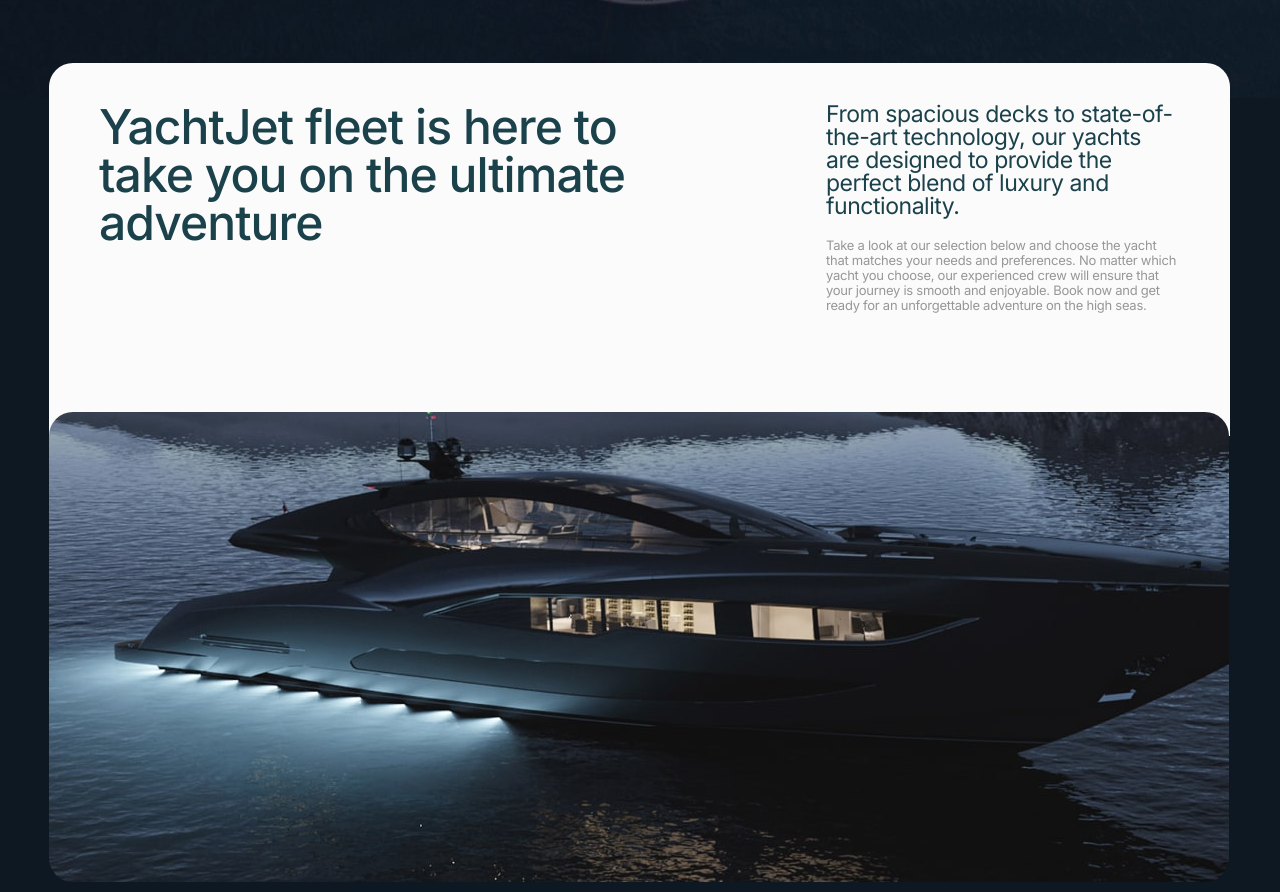
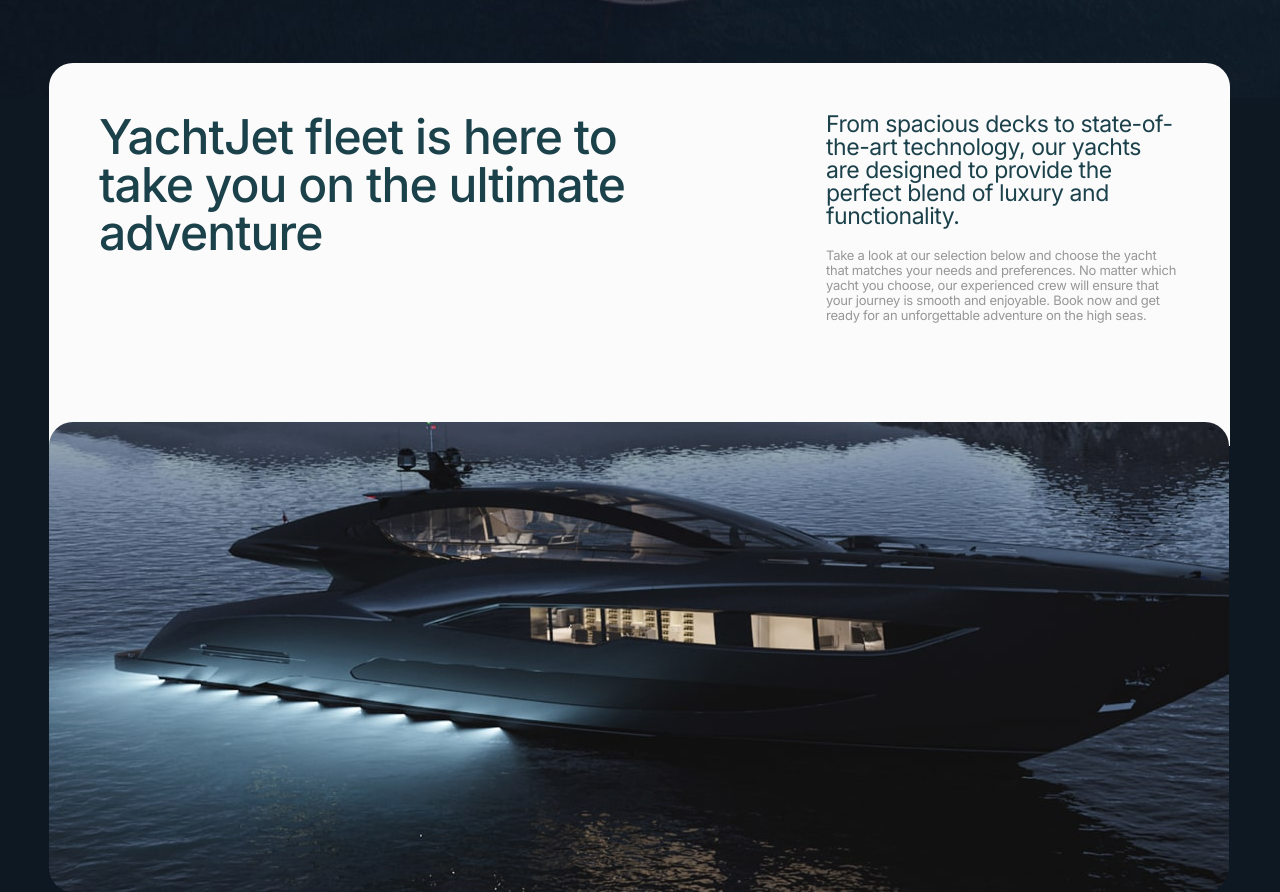
Before and after one commit to GoitStudentsWorks/110_html-css_AnnnaOs, a website built with Vite: page src/index.html in a window 1280 px wide. Shown: the part 681-1573 px from the top of the page. Built offline with nearby package versions, Linux system fonts and the light colour scheme; files whose address does not match are found by name.

Commit message:
corect paddings

```diff
--- a/src/css/about-us.css
+++ b/src/css/about-us.css
@@ -1,11 +1,11 @@
 .about-us {
   margin-top: -59px;
-  padding-bottom: 164px;
+  padding-bottom: 180px;
 }
 
 .about-us-container {
   height: 675px;
-  padding-top: 40px;
+  /* padding-top: 40px; */
 }
 .about-us-text-content {
   padding-left: 20px;
@@ -51,14 +51,15 @@
 @media screen and (min-width: 768px) {
   .about-us {
     margin-top: -64px;
-    padding-bottom: 375px;
+    padding-bottom: 390px;
   }
   .about-us-container {
-    padding-top: 50px;
+    /* padding-top: 50px; */
   }
   .about-us-text-content {
     padding-left: 0;
     padding-right: 0;
+    padding-top: 50px;
     padding-bottom: 74px;
   }
   .about-us-title {
@@ -97,7 +98,7 @@
 @media screen and (min-width: 1280px) {
   .about-us {
     margin-top: -35px;
-    padding-bottom: 230px;
+    padding-bottom: 195px;
   }
 
   .about-us-text-content {
--- a/src/partials/about-us.html
+++ b/src/partials/about-us.html
@@ -1,7 +1,7 @@
 <section class="about-us">
     <div class="container about-us-container">
         <div class="about-us-text-content">
-        <h2 class="about-us-title">YachtJet fleet is here to take you on the ultimate adventure</h2>
+        <h2 class="about-us-title" id "about">YachtJet fleet is here to take you on the ultimate adventure</h2>
         <div class="about-us-text-container">
         <p class="about-us-acent-text">From spacious decks to state-of-the-art technology, our yachts are designed to provide the perfect blend of luxury and functionality.</p>
         <p class="about-us-text">Take a look at our selection below and choose the yacht that matches your needs and preferences. No matter which yacht you choose, our experienced crew will ensure that your journey is smooth and enjoyable. Book now and get ready for an unforgettable adventure on the high seas.</p>
```
